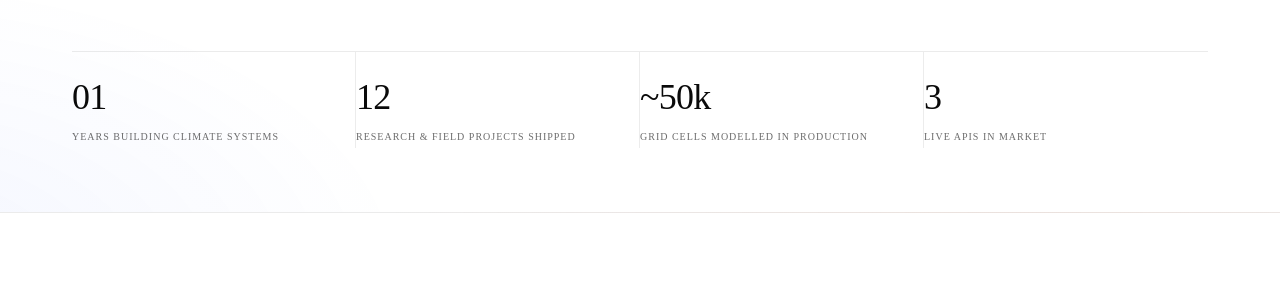
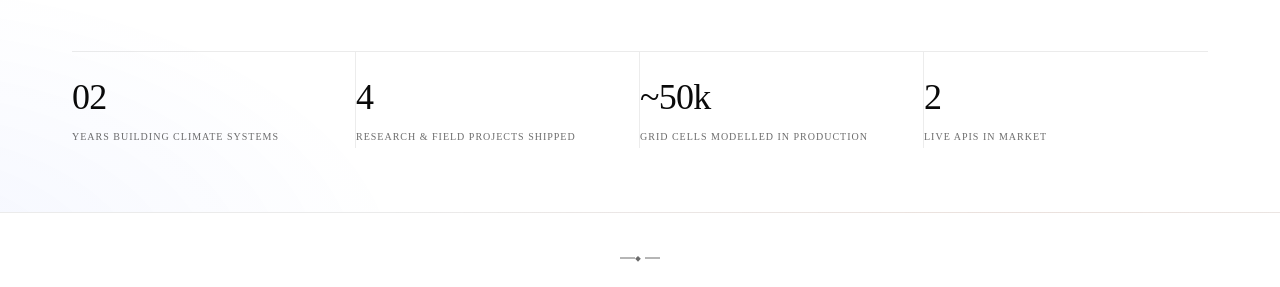
Before and after one commit to marksman-20/portfolio-next, a Next.js app: page /portfolio-next/ in a window 1280 px wide. Shown: the part 513-800 px from the top of the page. Built offline with nearby package versions, Linux system fonts and the light colour scheme; a web font is replaced by a local one.

Commit message:
Update stats, add VectorBreak, and append cache buster to images

```diff
--- /dev/null
+++ b/src/app/components/VectorBreak.js
@@ -0,0 +1,10 @@
+export default function VectorBreak() {
+  return (
+    <div style={{ width: '100%', padding: '40px 0', display: 'flex', justifyContent: 'center', opacity: 0.6 }}>
+      <svg width="40" height="10" viewBox="0 0 40 10" fill="none" xmlns="http://www.w3.org/2000/svg">
+        <path d="M0 5H15M25 5H40" stroke="currentColor" strokeWidth="1" />
+        <rect x="18" y="3" width="4" height="4" transform="rotate(45 18 3)" fill="currentColor" />
+      </svg>
+    </div>
+  );
+}
--- a/src/app/page.js
+++ b/src/app/page.js
@@ -2,6 +2,7 @@ import styles from './page.module.css';
 import Link from 'next/link';
 import ProjectCard from './components/ProjectCard';
 import TopicRow from './components/TopicRow';
+import VectorBreak from './components/VectorBreak';
 
 const projects = [
   {
@@ -11,7 +12,7 @@ const projects = [
     title: 'SiteRisk.io',
     summary:
       'Bank-ready physical climate risk for Indian properties — GEV + MCMC on ERA5, GloFAS and CMIP6. Built for the lending desk, not the dashboard.',
-    image: '/portfolio-next/images/siterisk.jpg',
+    image: '/portfolio-next/images/siterisk.jpg?v=2',
     tags: ['Climate risk', 'ERA5', 'GloFAS', 'Railway'],
   },
   {
@@ -21,7 +22,7 @@ const projects = [
     title: 'KharifCast',
     summary:
       'Monsoon crop advisory for agri-lenders. District-level risk scores from an OU-jump SDE ensemble, calibrated against IMD station data.',
-    image: '/portfolio-next/images/kharifcast.jpg',
+    image: '/portfolio-next/images/kharifcast.jpg?v=2',
     tags: ['Agri-finance', 'MCMC', 'IMD', 'Vercel'],
   },
   {
@@ -30,7 +31,7 @@ const projects = [
     title: 'Comparative Analysis — CSR & ESG Impacts',
     summary:
       'A side-by-side study of Tata Steel Jamshedpur and Reliance Jamnagar Refinery. Spend, emissions, social footprint, governance, and what the numbers hide.',
-    image: '/portfolio-next/images/illustrations/csr-hero.svg',
+    image: '/portfolio-next/images/illustrations/csr-hero.svg?v=2',
     tags: ['CSR', 'ESG', 'Emissions', 'India industry'],
     doc: 'BEV.pdf',
   },
@@ -40,17 +41,17 @@ const projects = [
     title: 'Sustainable Corporate Finance — A Second-Best Path',
     summary:
       'Why a global corporate purpose is impossible, and why green industrial policy plus climate litigation plus satellite evidence is the only path that survives contact with geopolitics.',
-    image: '/portfolio-next/images/illustrations/sf-hero.svg',
+    image: '/portfolio-next/images/illustrations/sf-hero.svg?v=2',
     tags: ['Climate litigation', 'IRA', 'CBAM', 'Earth Engine'],
     doc: '2022-5IPM-37_Manas_Pokley.pdf',
   },
 ];
 
 const stats = [
-  { k: '01', label: 'Years building climate systems' },
-  { k: '12', label: 'Research & field projects shipped' },
+  { k: '02', label: 'Years building climate systems' },
+  { k: '4', label: 'Research & field projects shipped' },
   { k: '~50k', label: 'Grid cells modelled in production' },
-  { k: '3', label: 'Live APIs in market' },
+  { k: '2', label: 'Live APIs in market' },
 ];
 
 const topics = [
@@ -92,6 +93,8 @@ export default function Home() {
           </ul>
         </div>
       </section>
+
+      <VectorBreak />
 
       <section id="work" className={styles.section}>
         <div className="container">
@@ -144,6 +147,8 @@ export default function Home() {
         </div>
       </section>
 
+      <VectorBreak />
+
       <section className={styles.section}>
         <div className="container">
           <header className={styles.sectionHead}>
```
